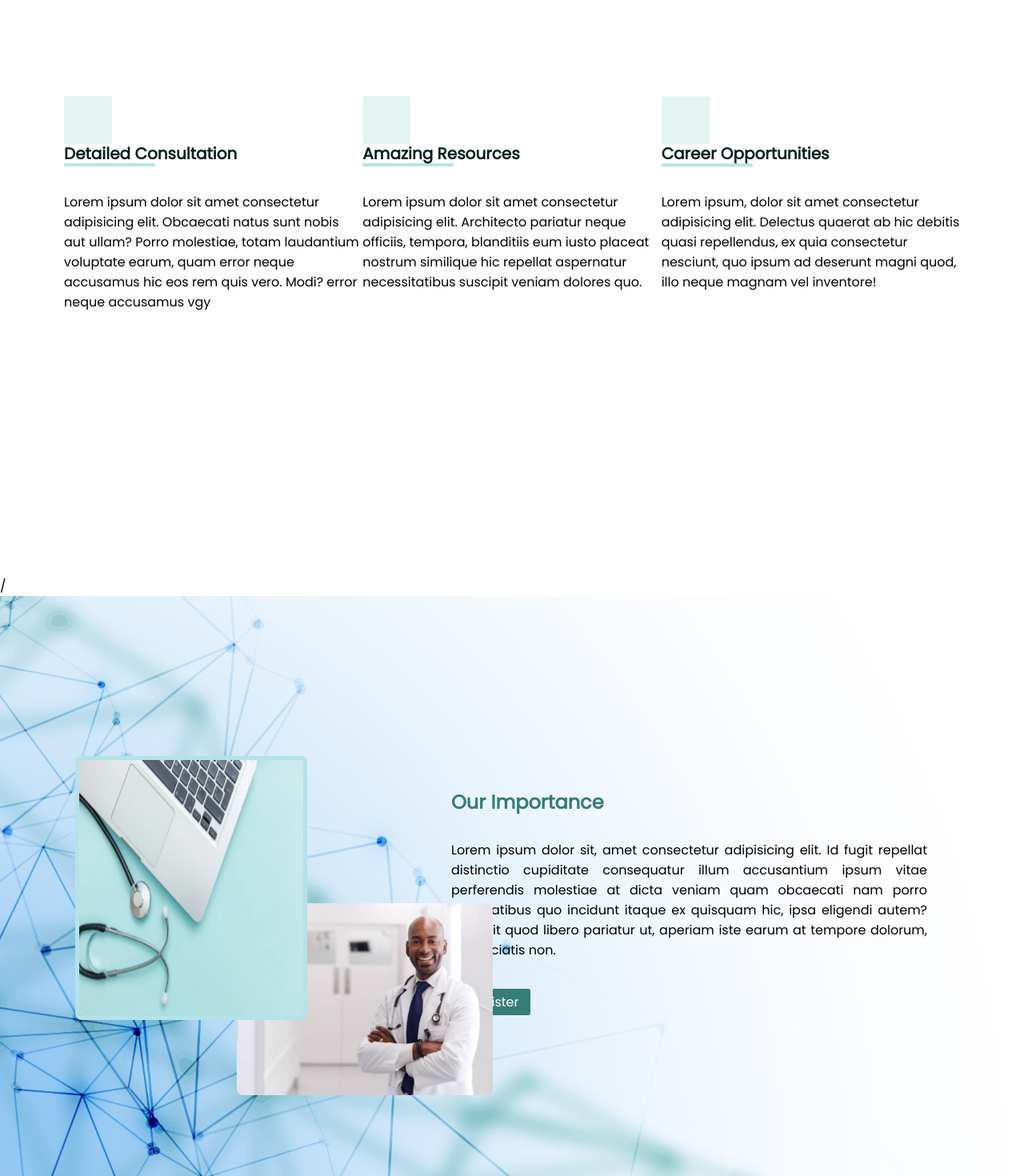
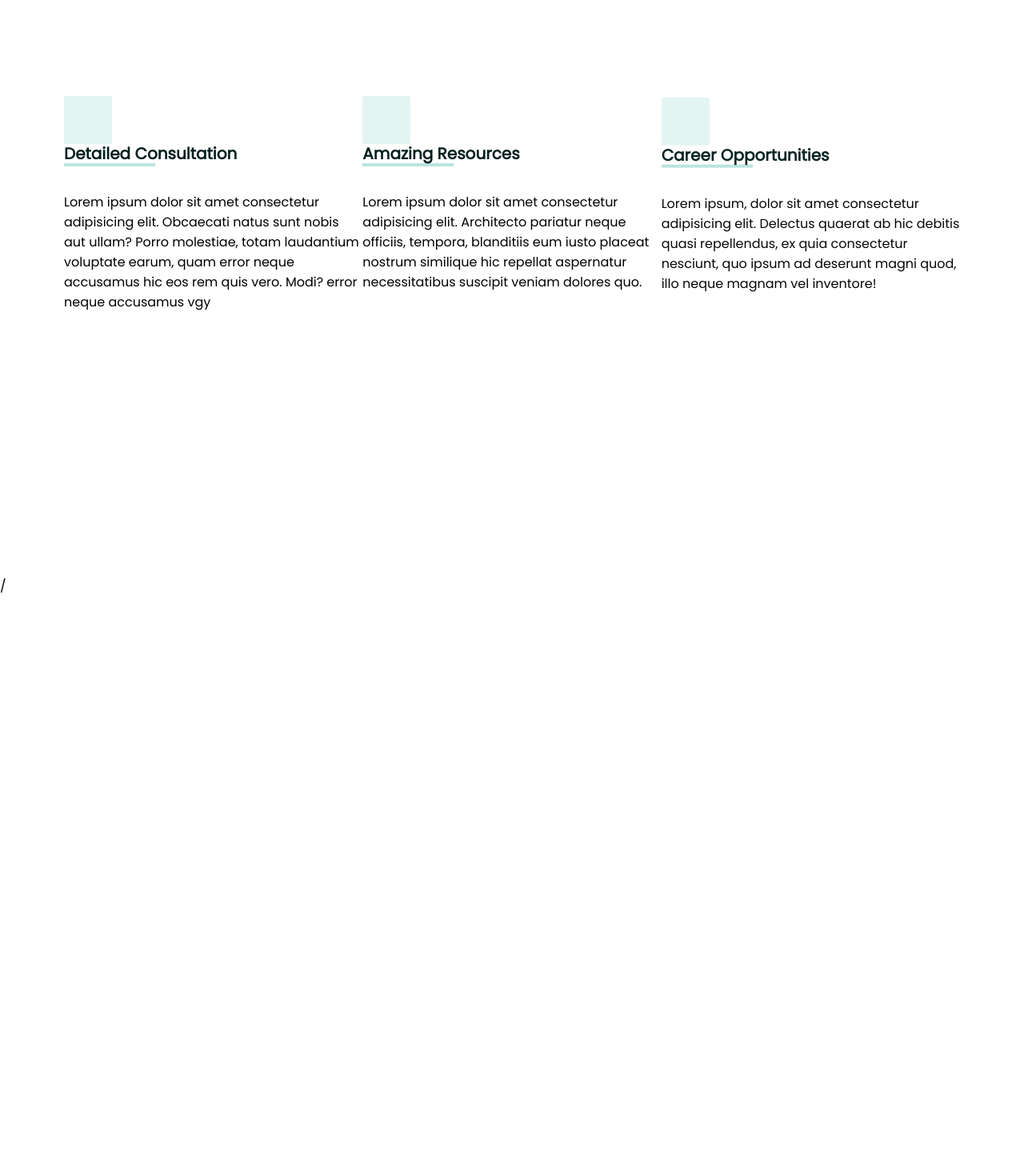
Before and after one commit to Sheila-a/Clientele, a React (Create React App) app: page / in a window 1280 px wide. Shown: the part 920-2390 px from the top of the page at 80% size. After the commit the page ends 1665 px from the top, so only its background shows below. Built offline with nearby package versions, Linux system fonts and the light colour scheme; a web font is replaced by a local one.

Commit message:
Screen adjustment

```diff
--- a/src/Home.js
+++ b/src/Home.js
@@ -1,4 +1,4 @@
-import Imp from "./Components/Home/Importance/Imp";
+// import Imp from "./Components/Home/Importance/Imp";
 import Intro from "./Components/Home/Intro/Intro";
 import Navbar from "./Components/Home/Navbar/Navbar";
 // import Resource from "./Components/Home/Resources/Resource";
@@ -18,8 +18,7 @@ const Home = () => {
       {/* Approved */}
       <Intro />
       {/* Approved */}
-      <Stuff11 />/
-      <Imp />
+      <Stuff11 />/{/* <Imp /> */}
       {/* <Resource /> */}
       {/* <OB /> */}
       {/* <Touch /> */}
```
